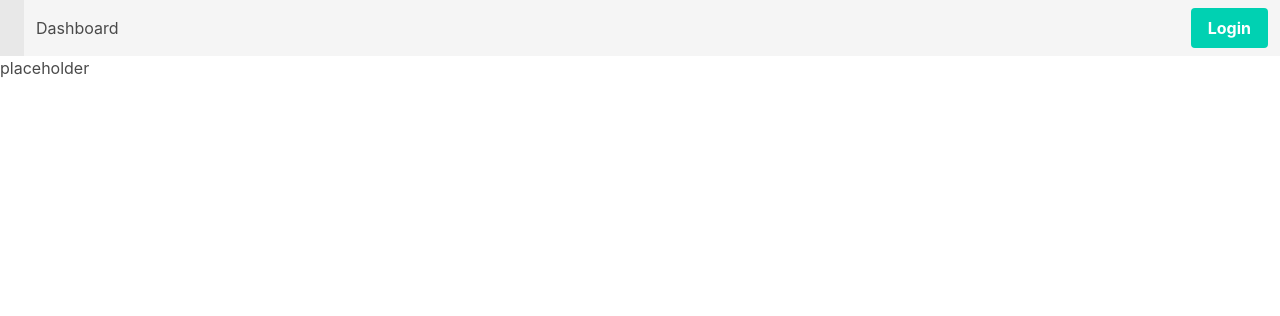
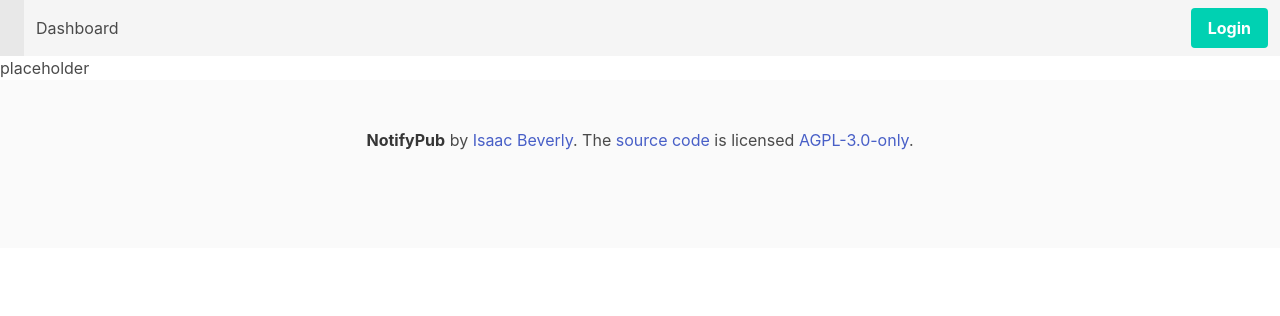
Before and after one commit to imbev/NotifyPub, a Python web app: template app/templates/index.html in a window 1280 px wide. Shown: the top 316 px of the page. Run offline with Jinja, Linux system fonts and the light colour scheme; the template is opened without the code that fills it, so the values that code supplies are empty.

Commit message:
Add footer

```diff
--- a/app/templates/base.html
+++ b/app/templates/base.html
@@ -34,6 +34,14 @@
         </div>
     </nav>
     {% endblock %}
+    <footer class="footer">
+      <div class="content has-text-centered">
+        <p>
+          <strong>NotifyPub</strong> by <a href="https://isaacbeverly.net">Isaac Beverly</a>. The <a href="https://github.com/imbev/NotifyPub">source code</a> is licensed
+          <a href="https://www.gnu.org/licenses/agpl-3.0.en.html">AGPL-3.0-only</a>.
+        </p>
+      </div>
+    </footer>
     <script type="module" src="https://unpkg.com/ionicons@5.5.2/dist/ionicons/ionicons.esm.js"></script>
     <script nomodule src="https://unpkg.com/ionicons@5.5.2/dist/ionicons/ionicons.js"></script>
   </body>
```
